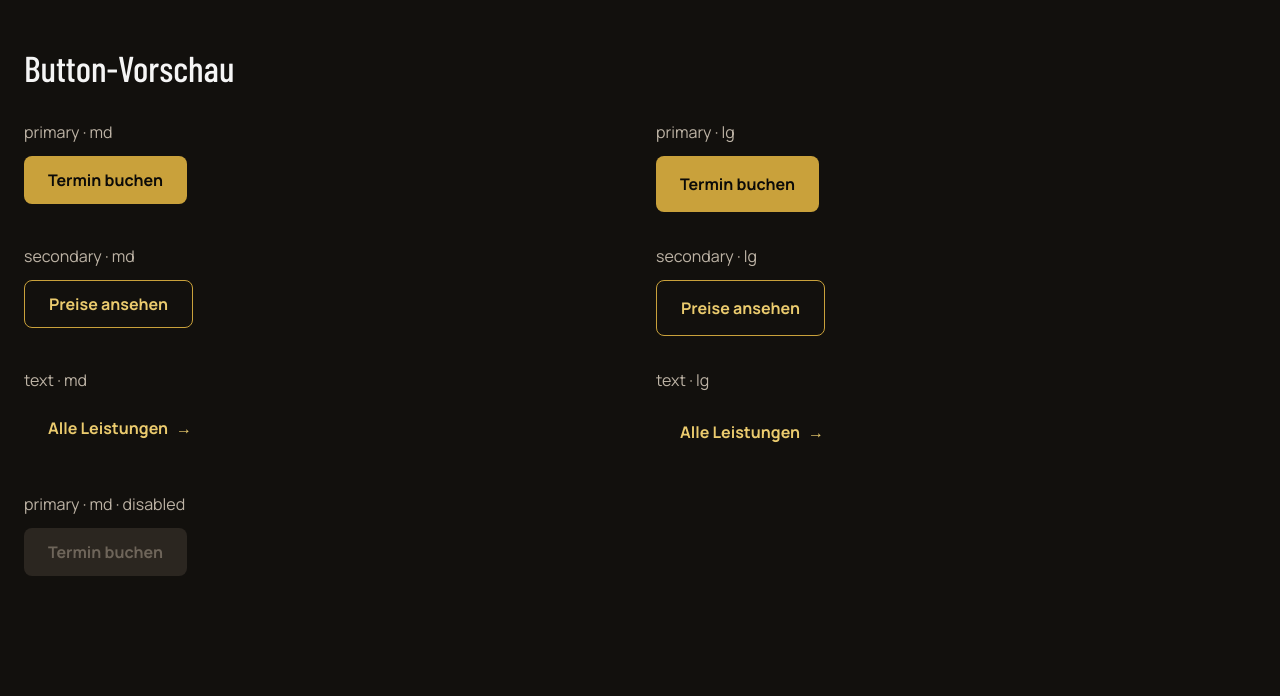
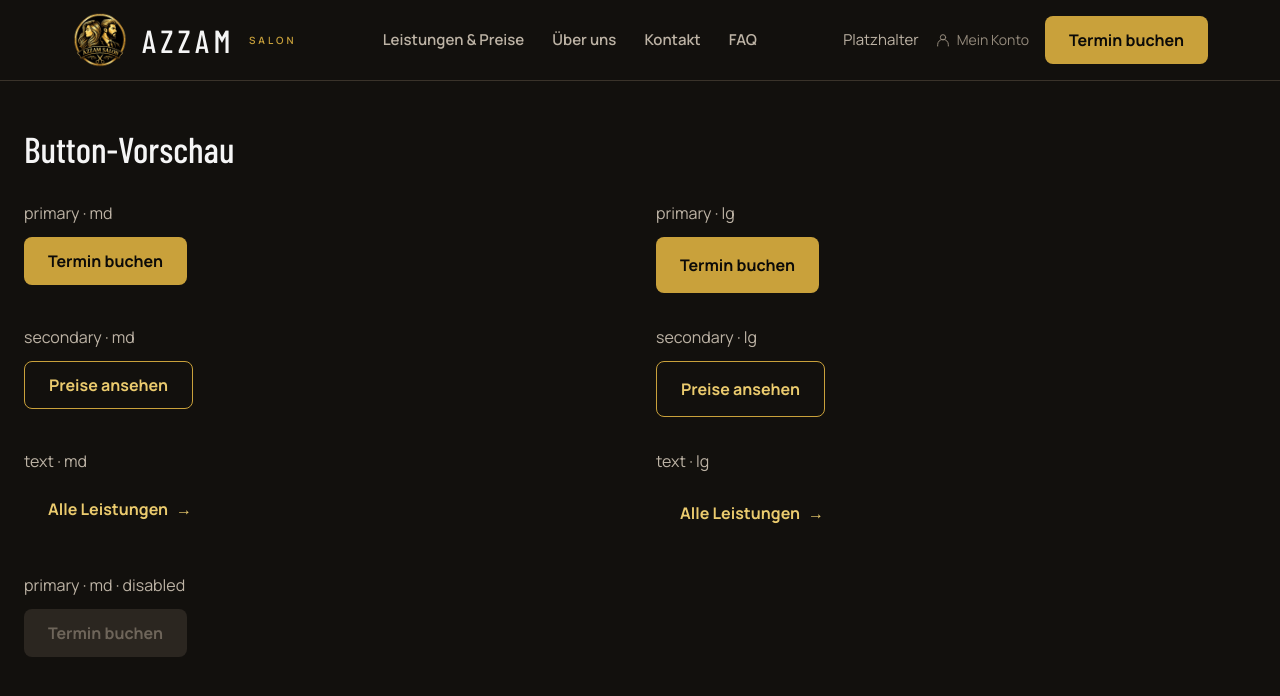
Before and after one commit to YamenSA/barbershop_website, a Next.js app in the folder frontend/: page /design-vorschau in a window 1280 px wide. Shown: the top 696 px of the page. Built offline with nearby package versions, Linux system fonts and the light colour scheme; no server answers; a web font is replaced by a local one.

Commit message:
feat(redesign): SiteHeader (mobile + desktop) with logo

```diff
--- a/frontend/src/app/design-vorschau/page.tsx
+++ b/frontend/src/app/design-vorschau/page.tsx
@@ -1,6 +1,7 @@
 import type { Metadata } from "next";
 import { notFound } from "next/navigation";
 import Button from "@/components/ui/Button";
+import SiteHeader from "@/components/site/SiteHeader";
 
 export const metadata: Metadata = {
   title: "Design-Vorschau",
@@ -11,6 +12,8 @@ export default function DesignVorschauPage() {
   if (process.env.NODE_ENV === "production") notFound();
 
   return (
+    <>
+    <SiteHeader phone="Platzhalter" phoneHref="tel:+490000000" />
     <main id="main-content" className="min-h-screen bg-surface-base px-6 py-12 font-text text-ink">
       <h1 className="mb-8 font-brand text-4xl">Button-Vorschau</h1>
       <div className="grid gap-8 sm:grid-cols-2">
@@ -30,5 +33,6 @@ export default function DesignVorschauPage() {
         </section>
       </div>
     </main>
+    </>
   );
 }
--- /dev/null
+++ b/frontend/src/components/site/SiteHeader.tsx
@@ -0,0 +1,69 @@
+"use client";
+
+import Image from "next/image";
+import Link from "next/link";
+import { usePathname } from "next/navigation";
+import Button from "@/components/ui/Button";
+
+type SiteHeaderProps = {
+  phone?: string;
+  phoneHref?: string;
+};
+
+const links = [
+  { label: "Leistungen & Preise", href: "/dienstleistungen" },
+  { label: "Über uns", href: "/ueber-uns" },
+  { label: "Kontakt", href: "/kontakt" },
+  { label: "FAQ", href: "/faq" },
+];
+
+const focus = "focus-visible:outline-2 focus-visible:outline-offset-2 focus-visible:outline-gold-300";
+
+export default function SiteHeader({ phone, phoneHref }: SiteHeaderProps) {
+  const pathname = usePathname();
+
+  return (
+    <header className="border-b border-line bg-surface-raise md:bg-surface-base">
+      <div className="mx-auto flex h-14 max-w-[1200px] items-center justify-between gap-2 pl-4 pr-1 md:h-20 md:px-8 lg:gap-4">
+        <Link href="/" aria-label="Azzam Salon Startseite" className={`flex shrink-0 items-center gap-2.5 md:gap-3.5 ${focus}`}>
+          <Image src="/brand/logo-256.png" alt="" width={56} height={56} className="h-10 w-10 md:h-14 md:w-14" />
+          <span className="font-brand text-2xl leading-none tracking-[.14em] text-ink md:text-[32px]">AZZAM</span>
+          <span className="font-text text-[9px] font-semibold leading-none tracking-[.3em] text-gold-500 md:text-[10px]">SALON</span>
+        </Link>
+
+        <button type="button" aria-label="Menü öffnen" aria-expanded={false} className={`flex h-12 w-12 shrink-0 flex-col items-center justify-center gap-1.5 md:hidden ${focus}`}>
+          <span aria-hidden="true" className="h-[1.5px] w-5 bg-ink" />
+          <span aria-hidden="true" className="h-[1.5px] w-5 bg-ink" />
+        </button>
+
+        <nav aria-label="Hauptnavigation" className="hidden items-center md:flex">
+          {links.map(({ label, href }) => {
+            const active = pathname === href || pathname.startsWith(`${href}/`);
+            return (
+              <Link key={href} href={href} aria-current={active ? "page" : undefined} className={`relative flex h-12 items-center px-3.5 font-text text-[15px] font-semibold ${focus} ${active ? "text-gold-300" : "text-ink-muted hover:text-ink"}`}>
+                {label}
+                {active && <span aria-hidden="true" className="absolute inset-x-0 bottom-0 h-0.5 bg-gold-300" />}
+              </Link>
+            );
+          })}
+        </nav>
+
+        <div className="hidden items-center gap-2 font-text lg:gap-4 md:flex">
+          {phone && (phoneHref ? (
+            <a href={phoneHref} className={`text-[15px] tabular-nums text-ink-muted ${focus}`}>{phone}</a>
+          ) : (
+            <span className="text-[15px] tabular-nums text-ink-muted">{phone}</span>
+          ))}
+          <Link href="/konto/login" className={`flex h-12 items-center gap-1.5 text-sm text-ink-subtle hover:text-gold-300 ${focus}`}>
+            <svg aria-hidden="true" width="16" height="16" viewBox="0 0 24 24" fill="none" stroke="currentColor" strokeWidth="1.5" strokeLinecap="round" strokeLinejoin="round" className="shrink-0">
+              <circle cx="12" cy="8" r="4" />
+              <path d="M4 21v-2a8 8 0 0 1 16 0v2" />
+            </svg>
+            Mein Konto
+          </Link>
+          <Button variant="primary" href="/termin">Termin buchen</Button>
+        </div>
+      </div>
+    </header>
+  );
+}
```
Also changed, not shown: frontend/public/brand/logo-256.png (added).
